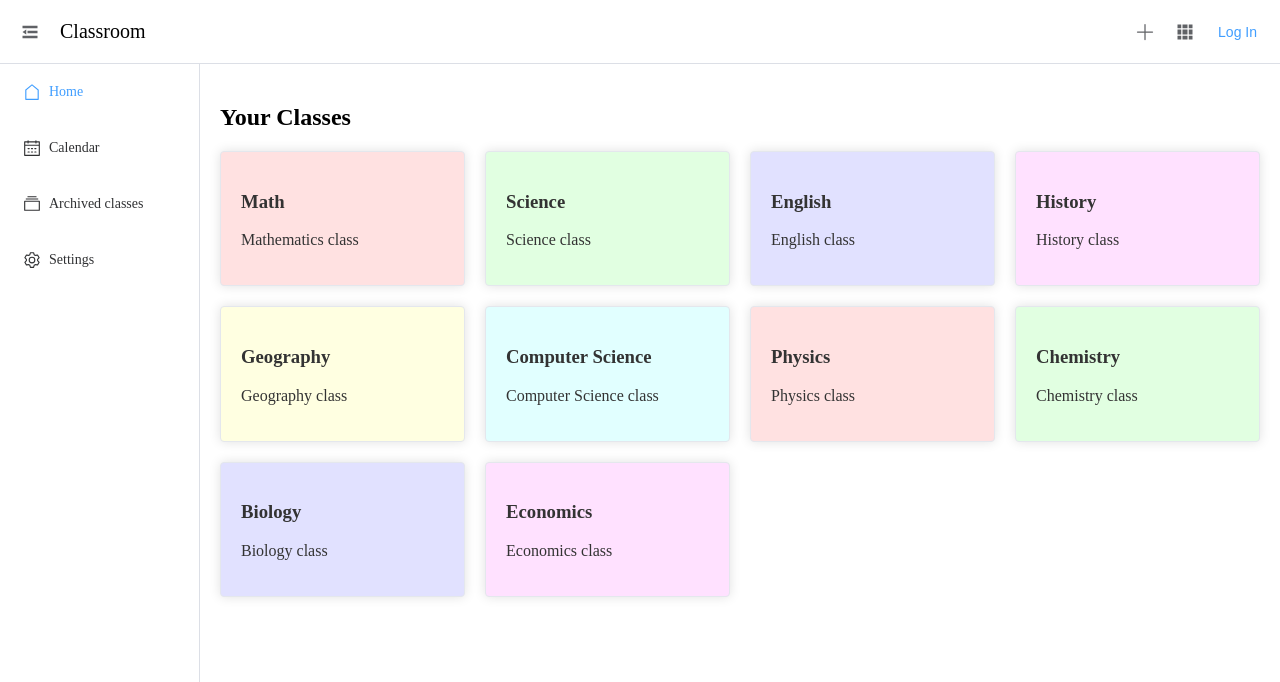
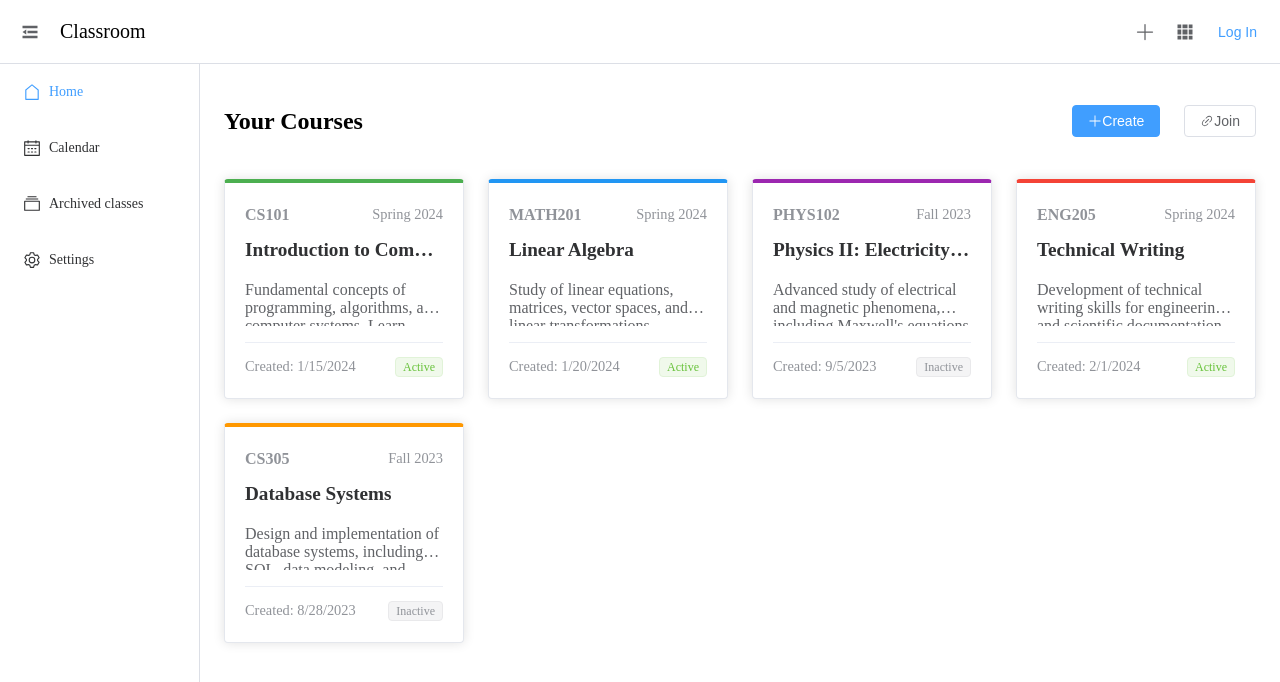
Before and after one commit to KongZhiquan123/SE-front-end, a Vue app: page / in a window 1280 px wide. Shown: the top 682 px of the page. Built offline with nearby package versions, Linux system fonts and the light colour scheme.

Commit message:
修改Home界面

```diff
--- a/src/views/Calendar.vue
+++ b/src/views/Calendar.vue
@@ -33,7 +33,7 @@
           <div class="task-dots">
             <template v-for="task in getTasksForDate(data.day)" :key="task.id">
               <el-tooltip
-                  :content="`${task.className}: ${task.title} (${task.completed ? 'Completed' : 'Pending'})`"
+                  :content="`${task.courseName}: ${task.title} (${task.completed ? 'Completed' : 'Pending'})`"
                   placement="top"
               >
                 <div
@@ -58,7 +58,7 @@
         width="30%"
     >
       <template v-if="selectedTask">
-        <p><strong>Class:</strong> {{ selectedTask.className }}</p>
+        <p><strong>Class:</strong> {{ selectedTask.courseName }}</p>
         <p><strong>Deadline:</strong> {{ formatDate(selectedTask.deadline) }}</p>
         <p><strong>Description:</strong> {{ selectedTask.description }}</p>
         <p><strong>Status:</strong> {{ selectedTask.completed ? 'Completed' : 'Pending' }}</p>
@@ -95,8 +95,8 @@ const tasks = ref<Task[]>([
     title: 'Math Assignment',
     deadline: '2025-03-20',
     completed: false,
-    classId: '1',
-    className: 'Mathematics',
+    courseId: '1',
+    courseName: 'Mathematics',
     description: 'Complete exercises 1-10'
   },
   {
@@ -104,8 +104,8 @@ const tasks = ref<Task[]>([
     title: 'Physics Lab Report',
     deadline: '2025-03-22',
     completed: true,
-    classId: '7',
-    className: 'Physics',
+    courseId: '7',
+    courseName: 'Physics',
     description: 'Write lab report for experiment #3'
   },
 ])
--- a/src/views/Home.vue
+++ b/src/views/Home.vue
@@ -1,27 +1,54 @@
 <template>
   <el-main class="main-content-container">
-    <div v-if="!classes.length" class="welcome-message">
-      <h1>Welcome to Classroom</h1>
-      <p>Add a class to get started</p>
-      <div class="buttons">
-        <el-button type="primary" @click="createClass">Create Class</el-button>
-        <el-button @click="joinClass">Join Class</el-button>
-      </div>
+    <!-- 没有课程时的欢迎界面 -->
+    <div v-if="!courses.length" class="empty-state">
+      <el-empty description="No courses yet">
+        <div class="empty-state-actions">
+          <el-button type="primary" size="large" @click="createCourse">
+            <el-icon><Plus /></el-icon>Create Class
+          </el-button>
+          <el-button size="large" @click="joinCourse">
+            <el-icon><Link /></el-icon>Join Class
+          </el-button>
+        </div>
+      </el-empty>
     </div>
 
-    <div v-else class="classes-list">
-      <h2>Your Classes</h2>
-      <el-row :gutter="20">
-        <el-col v-for="(item, index) in classes" :key="item.id" :xs="24" :sm="12" :md="8" :lg="6">
-          <el-card
-              class="class-card"
-              :body-style="{ padding: '0px' }"
-              :style="{ backgroundColor: getCardColor(index) }"
-              @click="viewClass(item.id, item.name)"
-          >
-            <div class="card-content">
-              <h3>{{ item.name }}</h3>
-              <p>{{ item.description }}</p>
+    <!-- 展示课程列表 -->
+    <div v-else class="courses-container">
+      <div class="courses-header">
+        <h2>Your Courses</h2>
+        <div class="header-actions">
+          <el-button type="primary" @click="createCourse">
+            <el-icon><Plus /></el-icon>Create
+          </el-button>
+          <el-button @click="joinCourse">
+            <el-icon><Link /></el-icon>Join
+          </el-button>
+        </div>
+      </div>
+
+      <el-row :gutter="24">
+        <el-col v-for="(course, index) in courses"
+                :key="course.id"
+                :xs="24"
+                :sm="12"
+                :md="8"
+                :lg="6">
+          <el-card class="course-card"
+                   :style="{ borderTopColor: getCardColor(index) }"
+                   @click="viewCourse(course.id, course.courseCode)">
+            <div class="course-card-header">
+              <span class="course-code">{{ course.courseCode }}</span>
+              <span class="semester">{{ course.semester }}</span>
+            </div>
+            <h3 class="course-name">{{ course.courseName }}</h3>
+            <p class="course-description">{{ course.description }}</p>
+            <div class="course-footer">
+              <span class="created-date">Created: {{ formatDate(course.createdAt) }}</span>
+              <el-tag size="small" :type="course.isActive ? 'success' : 'info'">
+                {{ course.isActive ? 'Active' : 'Inactive' }}
+              </el-tag>
             </div>
           </el-card>
         </el-col>
@@ -31,93 +58,198 @@
 </template>
 
 <script setup lang="ts">
-import {ElButton, ElRow, ElCol, ElCard} from 'element-plus'
-import {ref} from "vue"
-import {useRouter} from 'vue-router'
-import type {ClassItem} from "../types/interfaces.ts";
-
-const classes = ref<ClassItem[]>(
-    [{id: '1', name: 'Math', description: 'Mathematics class'},
-      {id: '2', name: 'Science', description: 'Science class'},
-      {id: '3', name: 'English', description: 'English class'},
-      {id: '4', name: 'History', description: 'History class'},
-      {id: '5', name: 'Geography', description: 'Geography class'},
-      {id: '6', name: 'Computer Science', description: 'Computer Science class'},
-      {id: '7', name: 'Physics', description: 'Physics class'},
-      {id: '8', name: 'Chemistry', description: 'Chemistry class'},
-      {id: '9', name: 'Biology', description: 'Biology class'},
-      {id: '10', name: 'Economics', description: 'Economics class'}]
-) //axios请求后端数据。当然，如果没有登录，可以把welcome message显示出来（classes数组为空）
-//request.get('/classes').then(res => classes.value = res.data)
-
-//创建班级
-const createClass = () => {
-  console.log('Create Class clicked')
-}
-
-//加入班级
-const joinClass = () => {
-  console.log('Join Class clicked')
-}
+import { ref } from "vue"
+import { useRouter } from 'vue-router'
+import { Plus, Link } from '@element-plus/icons-vue'
+import type { CourseItem } from "../types/interfaces"
 
 const router = useRouter()
-//查看班级详情
-const viewClass = (classId: string, className: string) => {
-  router.push({
-    path: '/class-basic-info',
-    query: { classID: classId, className: className }
-  })
-  console.log('View Class clicked, ','classId:',classId,'className:',className)
-}
+const courses = ref<CourseItem[]>([
+  {
+    id: 1,
+    courseCode: "CS101",
+    courseName: "Introduction to Computer Science",
+    semester: "Spring 2024",
+    description: "Fundamental concepts of programming, algorithms, and computer systems. Learn Python programming and basic CS principles.",
+    isActive: true,
+    createdAt: "2024-01-15T08:00:00.000Z"
+  },
+  {
+    id: 2,
+    courseCode: "MATH201",
+    courseName: "Linear Algebra",
+    semester: "Spring 2024",
+    description: "Study of linear equations, matrices, vector spaces, and linear transformations. Applications in various fields.",
+    isActive: true,
+    createdAt: "2024-01-20T09:30:00.000Z"
+  },
+  {
+    id: 3,
+    courseCode: "PHYS102",
+    courseName: "Physics II: Electricity & Magnetism",
+    semester: "Fall 2023",
+    description: "Advanced study of electrical and magnetic phenomena, including Maxwell's equations and electromagnetic waves.",
+    isActive: false,
+    createdAt: "2023-09-05T10:15:00.000Z"
+  },
+  {
+    id: 4,
+    courseCode: "ENG205",
+    courseName: "Technical Writing",
+    semester: "Spring 2024",
+    description: "Development of technical writing skills for engineering and scientific documentation, reports, and presentations.",
+    isActive: true,
+    createdAt: "2024-02-01T14:20:00.000Z"
+  },
+  {
+    id: 5,
+    courseCode: "CS305",
+    courseName: "Database Systems",
+    semester: "Fall 2023",
+    description: "Design and implementation of database systems, including SQL, data modeling, and database management systems.",
+    isActive: false,
+    createdAt: "2023-08-28T11:45:00.000Z"
+  }
+])
 
 const colors = [
-  '#FFE1E1', // 红色
-  '#E1FFE1', // 绿色
-  '#E1E1FF', // 蓝色
-  '#FFE1FF', // 紫色
-  '#FFFFE1', // 黄色
-  '#E1FFFF'  // 青色
+  '#4CAF50', // Green
+  '#2196F3', // Blue
+  '#9C27B0', // Purple
+  '#F44336', // Red
+  '#FF9800', // Orange
+  '#00BCD4'  // Cyan
 ]
 
 const getCardColor = (index: number): string => {
   return colors[index % colors.length]
 }
 
+const formatDate = (date: string): string => {
+  return new Date(date).toLocaleDateString()
+}
+
+const createCourse = () => {
+  console.log('Create Course clicked')
+}
+
+const joinCourse = () => {
+  console.log('Join Course clicked')
+}
+
+const viewCourse = (courseId: number, courseCode: string) => {
+  router.push({
+    path: '/course-basic-info',
+    query: { courseId: courseId, courseCode: courseCode }
+  })
+}
 </script>
 
 <style scoped>
 .main-content-container {
-  flex-direction: column;
+  padding: 24px;
+  height: 100%;
+  overflow-y: auto;
+}
+
+
+.empty-state {
+  height: 100%;
+  display: flex;
   align-items: center;
   justify-content: center;
-  height: 100%;
 }
 
-.welcome-message {
-  text-align: center;
+.empty-state-actions {
+  margin-top: 20px;
+  display: flex;
+  gap: 12px;
 }
 
-.buttons {
-  margin-top: 20px;
+.courses-container {
+  max-width: 1400px;
+  margin: 0 auto;
 }
 
-.classes-list {
-  width: 100%;
+.courses-header {
+  display: flex;
+  justify-content: space-between;
+  align-items: center;
+  margin-bottom: 24px;
 }
 
-.class-card {
-  margin-bottom: 20px;
-  cursor: pointer;
-  transition: transform 0.2s, box-shadow 0.2s;
+.header-actions {
+  display: flex;
+  gap: 12px;
 }
 
-.class-card:hover {
-  transform: translateY(-5px);
-  box-shadow: 0 4px 12px rgba(0, 0, 0, 0.1);
+.course-card {
+  height: 215px;
+  border-top: 4px solid;
+  transition: transform 0.2s, box-shadow 0.2s;
+  display: flex;
+  flex-direction: column;
+  margin-bottom: 24px;
 }
 
-.card-content {
-  padding: 20px;
-  color: #333;
+
+.course-card:hover {
+  transform: translateY(-4px);
+  box-shadow: 0 8px 16px rgba(0, 0, 0, 0.1);
+}
+
+.course-card-header {
+  display: flex;
+  justify-content: space-between;
+  align-items: center;
+  margin-bottom: 12px;
+  height: 24px;
+}
+
+.course-code {
+  font-weight: 600;
+  color: var(--el-text-color-secondary);
+}
+
+.semester {
+  font-size: 0.9em;
+  color: var(--el-text-color-secondary);
+}
+
+.course-name {
+  margin: 0 0 8px;
+  font-size: 1.2em;
+  white-space: nowrap; /* 不换行会好看一些 */
+  overflow: hidden;
+  text-overflow: ellipsis;
+  height: 26px; /* 只有一行，所以高度设置的低一些 */
+}
+
+.course-description {
+  color: var(--el-text-color-regular);
+  margin-bottom: 16px;
+  display: -webkit-box;
+  -webkit-line-clamp: 2;
+  line-clamp: 2;
+  -webkit-box-orient: vertical;
+  overflow: hidden;
+  text-overflow: ellipsis;
+  height: 45px;
+  flex: 1;
+}
+
+.course-footer {
+  display: flex;
+  justify-content: space-between;
+  align-items: center;
+  height: 24px;
+  margin-top: auto;
+  padding-top: 12px;
+  border-top: 1px solid var(--el-border-color-lighter);
+}
+
+.created-date {
+  font-size: 0.9em;
+  color: var(--el-text-color-secondary);
 }
 </style>
--- a/src/views/Register.vue
+++ b/src/views/Register.vue
@@ -89,7 +89,7 @@ const handleRegister = async (formEl?: FormInstance) => {
       })
 
       ElMessage.success('Registration successful')
-      await router.push('/login')
+      await router.push('/auth/login')
     } catch (error) {
       const axiosError = error as AxiosError
       ElMessage.error(axiosError.response?.data || 'Registration failed')
--- a/src/views/WithLayoutWrapper.vue
+++ b/src/views/WithLayoutWrapper.vue
@@ -2,7 +2,7 @@
   <el-container class="common-layout" direction="vertical">
     <HeaderContent @toggle-collapse="toggleSidebar" />
     <el-container class="main-content" direction="horizontal">
-      <component :is="SideBarType ? ClassSideBar : HomeSidebar" :is-collapse="isCollapse" />
+      <component :is="SideBarType ? CourseSideBar : HomeSidebar" :is-collapse="isCollapse" />
       <router-view />
     </el-container>
   </el-container>
@@ -11,13 +11,13 @@
 <script setup lang="ts">
 import { ref, computed } from 'vue'
 import HomeSidebar from '../components/HomeSidebar.vue'
-import ClassSideBar from "../components/ClassSideBar.vue"
+import CourseSideBar from "../components/CourseSideBar.vue"
 import HeaderContent from "../components/HeaderContent.vue"
 import { useRoute } from "vue-router"
 
 const route = useRoute()
 const SideBarType = computed((): boolean => {
-  return route.path.includes('class')
+  return route.path.includes('course')
 })
 const isCollapse = ref(false)
 const toggleSidebar = () => {
```
Also changed, not shown: src/components/CourseSideBar.vue (renamed from src/components/ClassSideBar.vue, +6 -6 lines), src/router/index.ts (+6 -6 lines), src/types/interfaces.ts (+14 -10 lines), src/views/CourseBasicInformation.vue (renamed from src/views/ClassBasicInformation.vue, +4 -4 lines), src/views/CourseGrades.vue (renamed from src/views/ClassGrades.vue), src/views/CourseMaterials.vue (renamed from src/views/ClassMaterials.vue).
